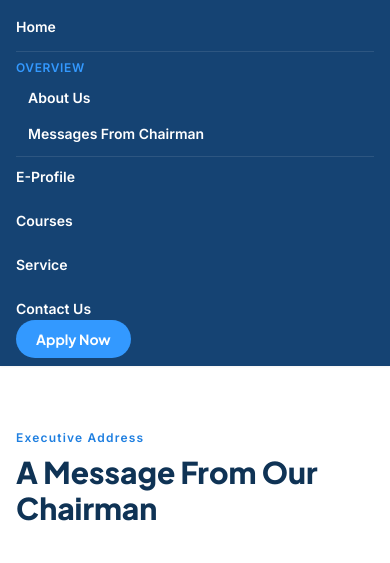
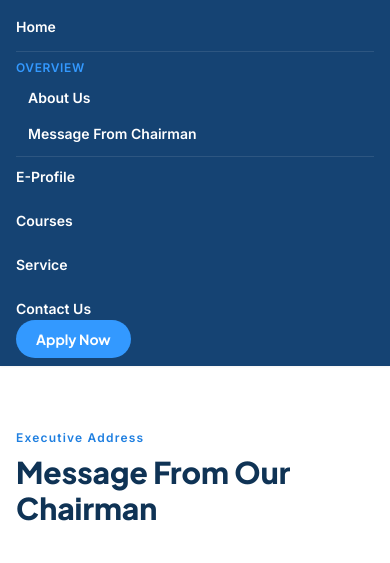
Before and after one commit to azumi713/Fewa-Edu, a plain HTML site: page chairman.html in a window 390 px wide. Both pictures are taken after a click on the button 352 px from the left and 98 px from the top of the page. Shown: the part 140-703 px from the top of the page. Drawn offline with Linux system fonts and the light colour scheme.

Commit message:
Update chairman.html

```diff
--- a/chairman.html
+++ b/chairman.html
@@ -56,7 +56,7 @@
               <div class="bg-white text-navy-900 rounded-xl shadow-2xl border border-mint-100 w-56 py-2 passport-corner">
                 <span class="pc-bl"></span><span class="pc-br"></span>
                 <a href="about.html" class="block w-full text-left px-4 py-2.5 hover:bg-mint-50 text-sm font-semibold" data-i18n="nav.about">About Us</a>
-                <a href="chairman.html" class="block w-full text-left px-4 py-2.5 hover:bg-mint-50 text-sm font-semibold" data-i18n="nav.chairman">Messages From Chairman</a>
+                <a href="chairman.html" class="block w-full text-left px-4 py-2.5 hover:bg-mint-50 text-sm font-semibold" data-i18n="nav.chairman">Message From Chairman</a>
               </div>
             </div>
           </div>
@@ -82,7 +82,7 @@
         <div class="border-t border-white/10 pt-2 mt-1">
           <p class="text-mint-400 text-xs uppercase tracking-wider mb-1" data-i18n="nav.overview">Overview</p>
           <a href="about.html" class="block w-full text-left py-2 pl-3" data-i18n="nav.about">About Us</a>
-          <a href="chairman.html" class="block w-full text-left py-2 pl-3" data-i18n="nav.chairman">Messages From Chairman</a>
+          <a href="chairman.html" class="block w-full text-left py-2 pl-3" data-i18n="nav.chairman">Message From Chairman</a>
         </div>
         <a href="eprofile.html" class="block w-full text-left py-2.5 border-t border-white/10 mt-1" data-i18n="nav.eprofile">E-Profile</a>
         <a href="courses.html" class="block w-full text-left py-2.5" data-i18n="nav.courses">Courses</a>
@@ -97,7 +97,7 @@
 <main>
   <section class="max-w-4xl mx-auto px-4 sm:px-6 py-16 sm:py-24">
     <p class="text-mint-600 font-semibold tracking-widest text-xs sm:text-sm mb-2 reveal" data-i18n="chairman.eyebrow">Executive Address</p>
-    <h1 class="font-display font-extrabold text-3xl sm:text-4xl text-navy-900 mb-10 reveal" data-i18n="chairman.title">A Message From Our Chairman</h1>
+    <h1 class="font-display font-extrabold text-3xl sm:text-4xl text-navy-900 mb-10 reveal" data-i18n="chairman.title">Message From Our Chairman</h1>
     <div class="flex flex-col sm:flex-row gap-8 items-start">
       <div class="w-28 h-28 shrink-0 flex items-center justify-center reveal mx-auto sm:mx-0">
         <img src="images/logo.png" class="w-full h-full object-contain" alt="Fewa Kokusai logo">
```
